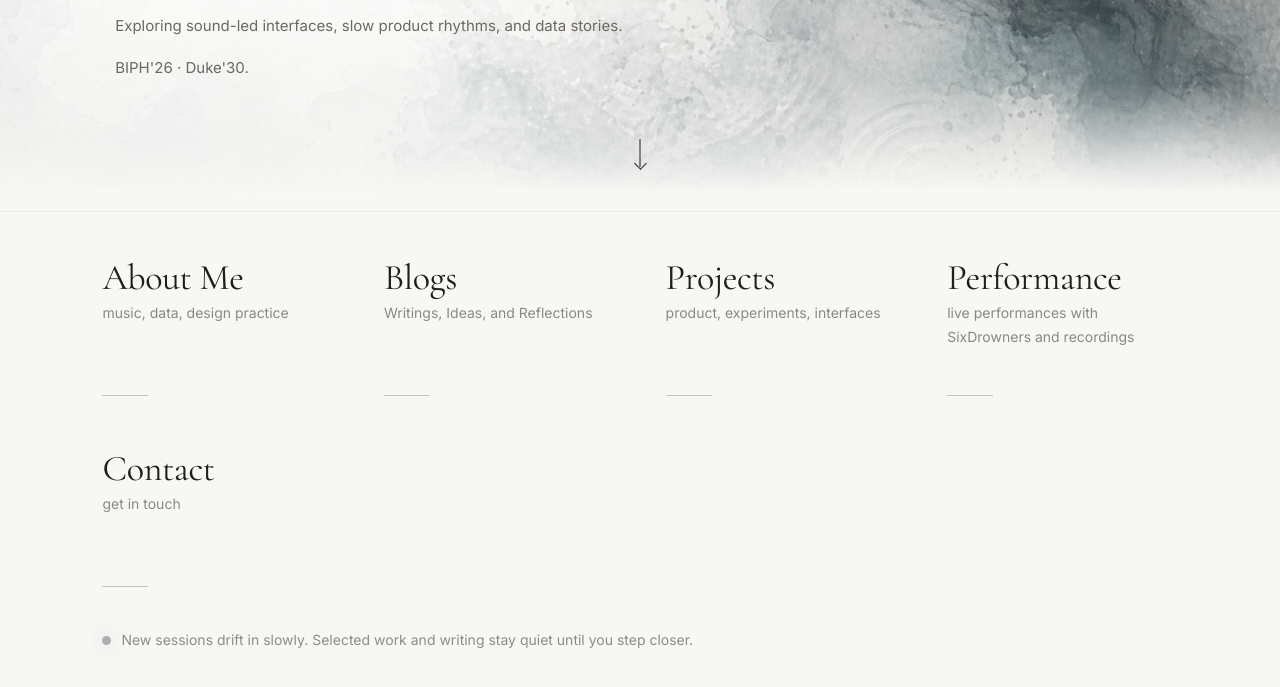
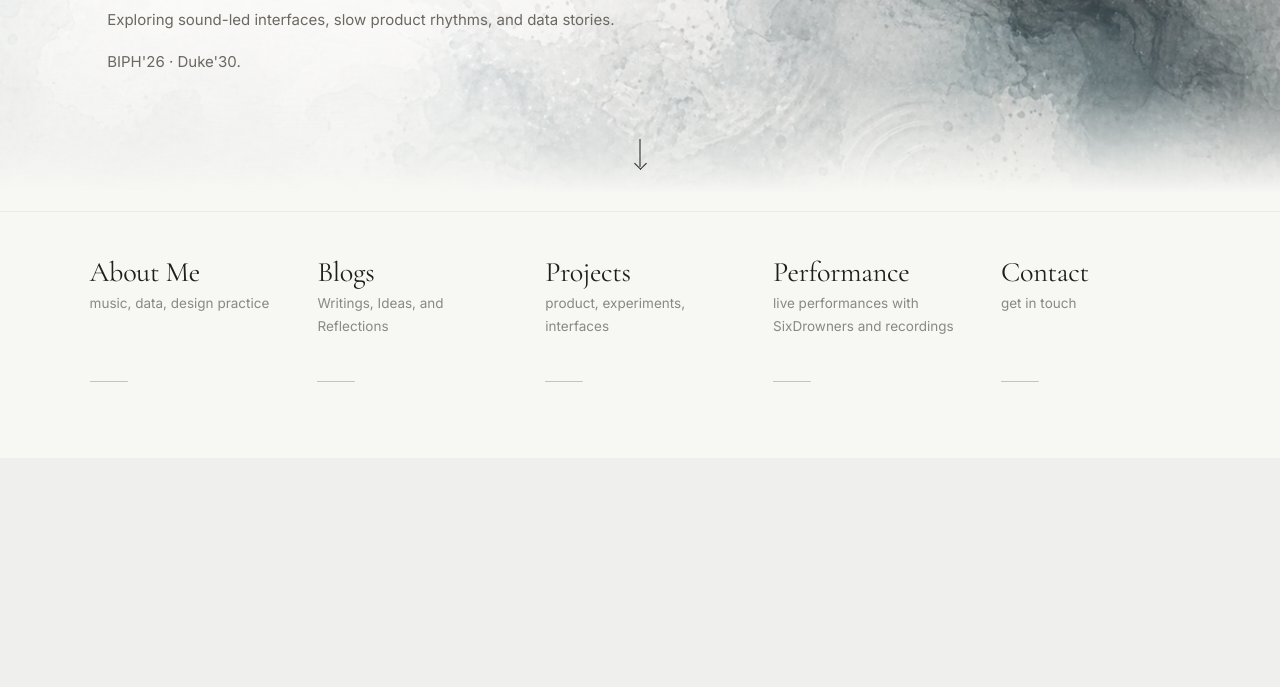
Before and after one commit to JerNB/jernb.github.io, a plain HTML site: page index.html in a window 1280 px wide. Shown: the part 445-1132 px from the top of the page. After the commit the page ends 903 px from the top, so only its background shows below. Drawn offline with nearby package versions, Linux system fonts and the light colour scheme.

Commit message:
Home page changes

```diff
--- a/css/style.css
+++ b/css/style.css
@@ -1349,7 +1349,7 @@ body.home a:focus-visible {
   gap: 12px;
   width: min(800px, 82vw);
   max-width: 800px;
-  margin-left: max(9vw, calc((100vw - 1120px) / 2));
+  margin-left: max(calc(9vw - 8px), calc((100vw - 1120px) / 2 - 8px));
   margin-right: auto;
   min-width: 0;
   position: relative;
@@ -1405,7 +1405,7 @@ body.home a:focus-visible {
   margin: 0;
   font-family: 'Cormorant Garamond', 'Space Grotesk', 'Inter', serif;
   max-width: 800px;
-  font-size: clamp(54px, 5.7vw, 80px);
+  font-size: clamp(52px, 5.4vw, 76px);
   font-weight: 400;
   line-height: 1.02;
   color: #211f1c;
@@ -1477,9 +1477,9 @@ body.home a:focus-visible {
 
 .home-links {
   display: grid;
-  grid-template-columns: repeat(4, minmax(0, 1fr));
-  gap: clamp(22px, 4vw, 56px);
-  width: min(1120px, 84vw);
+  grid-template-columns: repeat(5, minmax(0, 1fr));
+  gap: clamp(18px, 3vw, 42px);
+  width: min(1320px, 86vw);
   max-width: none;
   margin: 0 auto;
 }
@@ -1489,7 +1489,7 @@ body.home a:focus-visible {
   display: flex;
   flex-direction: column;
   gap: 2px;
-  min-height: 140px;
+  min-height: 126px;
   padding: 0 0 18px;
   color: var(--home-ink);
   text-decoration: none;
@@ -1529,38 +1529,16 @@ body.home a:focus-visible {
 
 .link-main {
   font-family: 'Cormorant Garamond', 'Space Grotesk', 'Inter', serif;
-  font-size: clamp(26px, 3vw, 36px);
+  font-size: clamp(24px, 2.2vw, 34px);
   letter-spacing: -0.01em;
   line-height: 1.2;
   font-weight: 400;
 }
 
 .link-sub {
-  font-size: 14px;
+  font-size: 13.5px;
   color: var(--home-muted);
   opacity: 0.7;
-}
-
-.home-footnote {
-  display: flex;
-  gap: 10px;
-  align-items: center;
-  color: var(--home-soft);
-  font-size: 14px;
-  width: min(1120px, 84vw);
-  max-width: none;
-  margin: 42px auto 0;
-  line-height: 1.6;
-}
-
-.pulse-dot {
-  width: 9px;
-  height: 9px;
-  border-radius: 50%;
-  background: var(--home-accent);
-  opacity: 0.6;
-  box-shadow: 0 0 18px rgba(124, 130, 145, 0.6);
-  animation: pulse 3.8s ease-in-out infinite;
 }
 
 @keyframes subtle-grain {
@@ -1716,10 +1694,6 @@ body.home a:focus-visible {
     padding: 40px 0 68px;
   }
 
-  .home-footnote {
-    width: min(310px, calc(100vw - 56px));
-  }
-
   .pool-vignette {
     background:
       linear-gradient(90deg, rgba(247, 247, 243, 0.34), rgba(247, 247, 243, 0.08) 58%),
--- a/index.html
+++ b/index.html
@@ -56,11 +56,6 @@
           <span class="link-sub">get in touch</span>
         </a>
       </nav>
-
-      <div class="home-footnote">
-        <span class="pulse-dot" aria-hidden="true"></span>
-        <span>New sessions drift in slowly. Selected work and writing stay quiet until you step closer.</span>
-      </div>
     </section>
   </main>
 </body>
```
